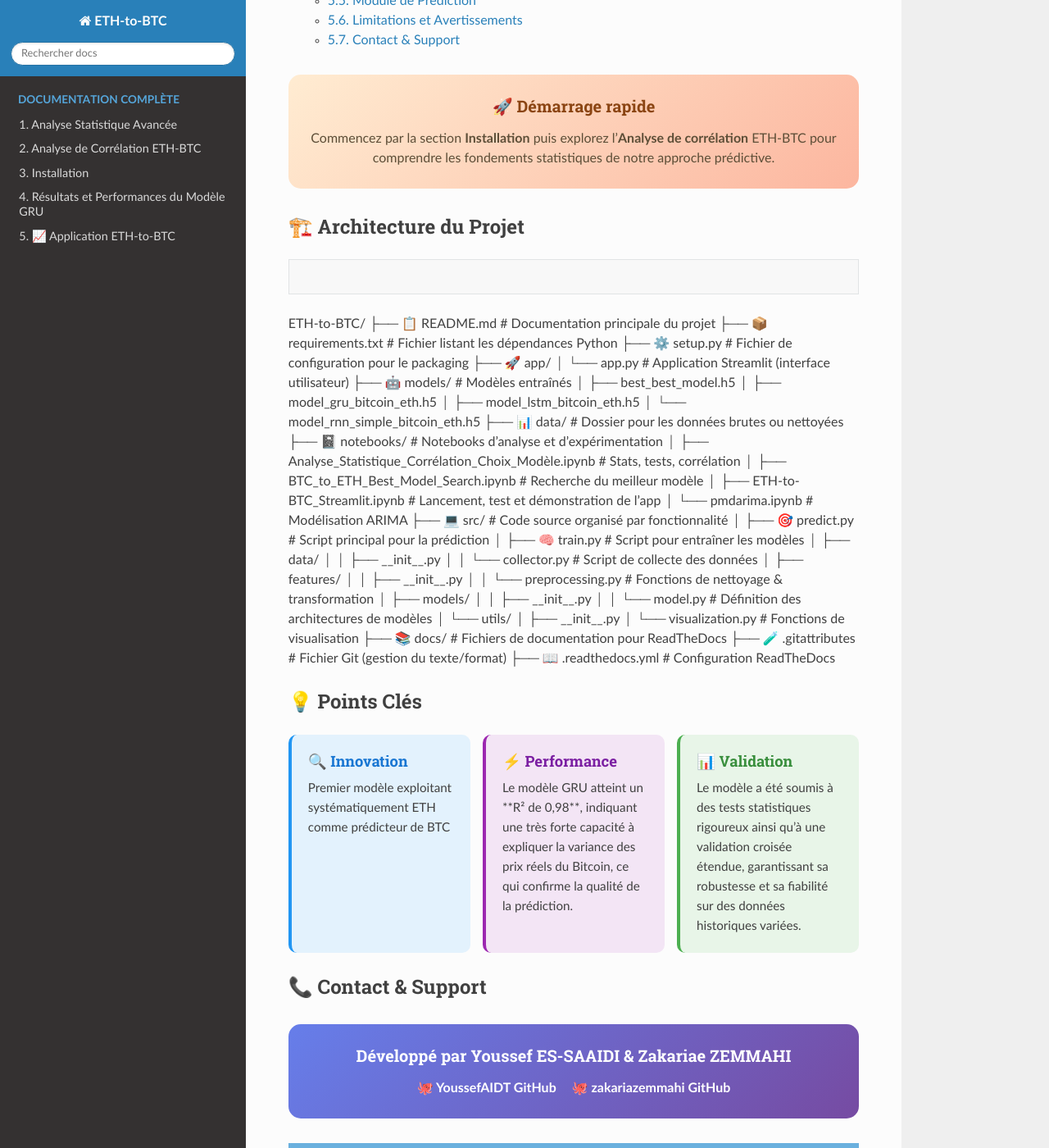
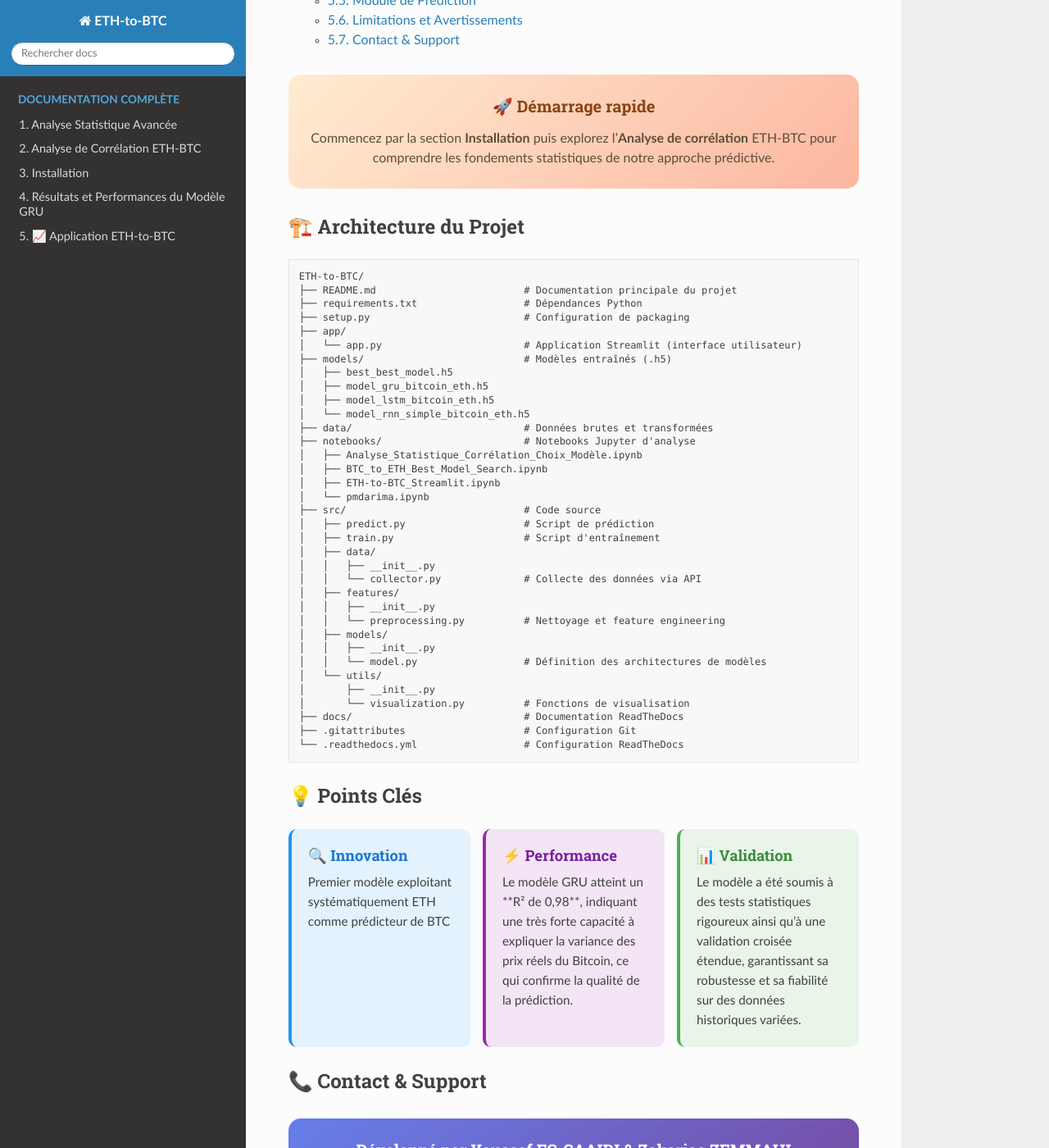
Before and after one commit to YoussefAIDT/ETH-to-BTC, a Sphinx documentation site: the page built from docs/source/index.rst, in a window 1280 px wide and 1400 px high, scrolled down 3029 px. Shown: the whole window at 82% size. Built offline with Sphinx 7.4.7 and the Read the Docs theme 3.1.0, drawn with Linux system fonts in a browser that asks for light colours; pages that are not in the unit, such as notebooks, are missing from menus.

Commit message:
Update index.rst

```diff
--- a/docs/source/index.rst
+++ b/docs/source/index.rst
@@ -97,46 +97,47 @@ Notre stratégie multi-dimensionnelle combine :
       <p style="margin: 0; color: #5d4e37;">Commencez par la section <strong>Installation</strong> puis explorez l’<strong>Analyse de corrélation</strong> ETH-BTC pour comprendre les fondements statistiques de notre approche prédictive.</p>
    </div>
 
-🏗️ **Architecture du Projet**
-=============================
+🏗️ Architecture du Projet
+==========================
 
 .. code-block:: none
 
-ETH-to-BTC/
-├── 📋 README.md                       # Documentation principale du projet
-├── 📦 requirements.txt                # Fichier listant les dépendances Python
-├── ⚙️ setup.py                        # Fichier de configuration pour le packaging
-├── 🚀 app/
-│   └── app.py                         # Application Streamlit (interface utilisateur)
-├── 🤖 models/                         # Modèles entraînés
-│   ├── best_best_model.h5
-│   ├── model_gru_bitcoin_eth.h5
-│   ├── model_lstm_bitcoin_eth.h5
-│   └── model_rnn_simple_bitcoin_eth.h5
-├── 📊 data/                           # Dossier pour les données brutes ou nettoyées
-├── 📓 notebooks/                      # Notebooks d’analyse et d’expérimentation
-│   ├── Analyse_Statistique_Corrélation_Choix_Modèle.ipynb   # Stats, tests, corrélation
-│   ├── BTC_to_ETH_Best_Model_Search.ipynb                    # Recherche du meilleur modèle
-│   ├── ETH-to-BTC_Streamlit.ipynb                            # Lancement, test et démonstration de l'app
-│   └── pmdarima.ipynb                                       # Modélisation ARIMA
-├── 💻 src/                            # Code source organisé par fonctionnalité
-│   ├── 🎯 predict.py                      # Script principal pour la prédiction
-│   ├── 🧠 train.py                        # Script pour entraîner les modèles
-│   ├── data/
-│   │   ├── __init__.py
-│   │   └── collector.py              # Script de collecte des données
-│   ├── features/
-│   │   ├── __init__.py
-│   │   └── preprocessing.py          # Fonctions de nettoyage & transformation
-│   ├── models/
-│   │   ├── __init__.py
-│   │   └── model.py                  # Définition des architectures de modèles
-│   └── utils/
-│       ├── __init__.py
-│       └── visualization.py          # Fonctions de visualisation
-├── 📚 docs/                           # Fichiers de documentation pour ReadTheDocs
-├── 🧪 .gitattributes                  # Fichier Git (gestion du texte/format)
-├── 📖 .readthedocs.yml               # Configuration ReadTheDocs
+    ETH-to-BTC/
+    ├── README.md                         # Documentation principale du projet
+    ├── requirements.txt                  # Dépendances Python
+    ├── setup.py                          # Configuration de packaging
+    ├── app/
+    │   └── app.py                        # Application Streamlit (interface utilisateur)
+    ├── models/                           # Modèles entraînés (.h5)
+    │   ├── best_best_model.h5
+    │   ├── model_gru_bitcoin_eth.h5
+    │   ├── model_lstm_bitcoin_eth.h5
+    │   └── model_rnn_simple_bitcoin_eth.h5
+    ├── data/                             # Données brutes et transformées
+    ├── notebooks/                        # Notebooks Jupyter d'analyse
+    │   ├── Analyse_Statistique_Corrélation_Choix_Modèle.ipynb
+    │   ├── BTC_to_ETH_Best_Model_Search.ipynb
+    │   ├── ETH-to-BTC_Streamlit.ipynb
+    │   └── pmdarima.ipynb
+    ├── src/                              # Code source
+    │   ├── predict.py                    # Script de prédiction
+    │   ├── train.py                      # Script d'entraînement
+    │   ├── data/
+    │   │   ├── __init__.py
+    │   │   └── collector.py              # Collecte des données via API
+    │   ├── features/
+    │   │   ├── __init__.py
+    │   │   └── preprocessing.py          # Nettoyage et feature engineering
+    │   ├── models/
+    │   │   ├── __init__.py
+    │   │   └── model.py                  # Définition des architectures de modèles
+    │   └── utils/
+    │       ├── __init__.py
+    │       └── visualization.py          # Fonctions de visualisation
+    ├── docs/                             # Documentation ReadTheDocs
+    ├── .gitattributes                    # Configuration Git
+    └── .readthedocs.yml                  # Configuration ReadTheDocs
+
 
 
 💡 **Points Clés**
```
